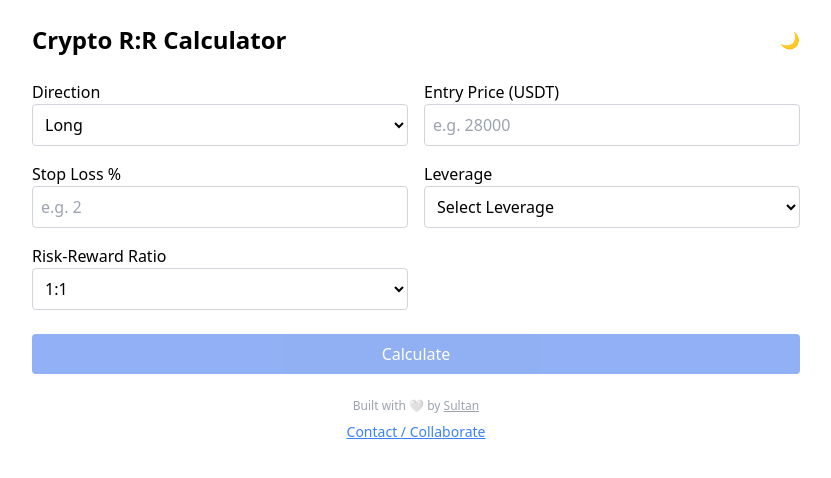
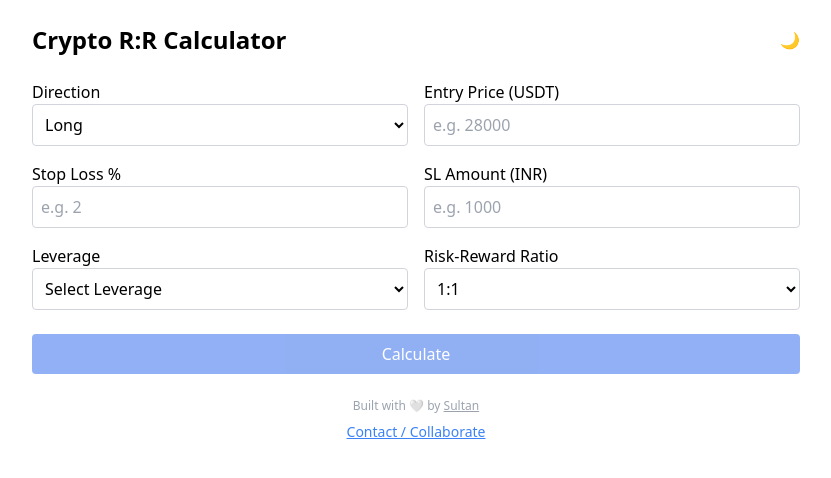
Before and after one commit to SultanisEssay/leverage-calc, a React (Create React App) app: page / in a window 1280 px wide. Shown: the top 478 px of the page, without its empty margins (224-1055 px from the left). Built offline with nearby package versions, Linux system fonts and the light colour scheme.

Commit message:
Add SL Amount input field to App.js
Add SL Amount input field for user input in INR.

```diff
--- a/src/App.js
+++ b/src/App.js
@@ -111,6 +111,19 @@ export default function App() {
             Stop Loss %
             <input type="number" value={slPercent} onChange={(e) => setSlPercent(e.target.value !== "" ? Number(e.target.value) : "")} placeholder="e.g. 2" className={inputClass} />
           </label>
+        <label>
+  SL Amount (INR)
+  <input
+    type="text"
+    value={slAmount.toLocaleString("en-IN")}
+    onChange={(e) => {
+      const raw = e.target.value.replace(/,/g, "");
+      setSlAmount(raw === "" ? "" : Number(raw));
+    }}
+    placeholder="e.g. 1000"
+    className={inputClass}
+  />
+</label>
          <label>
   Leverage
   <select
```
